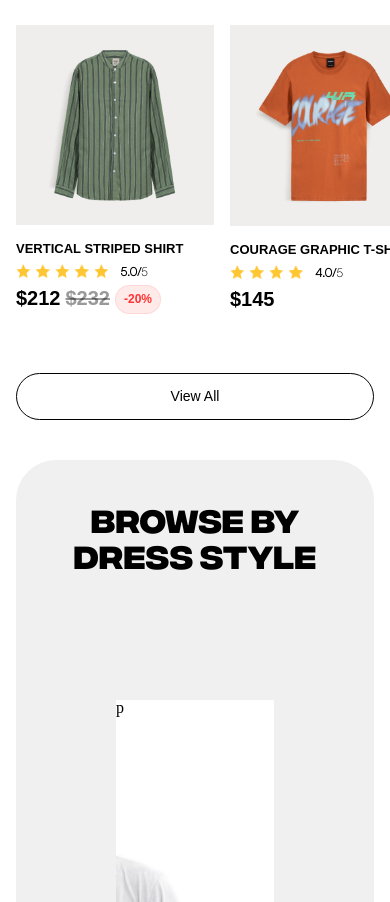
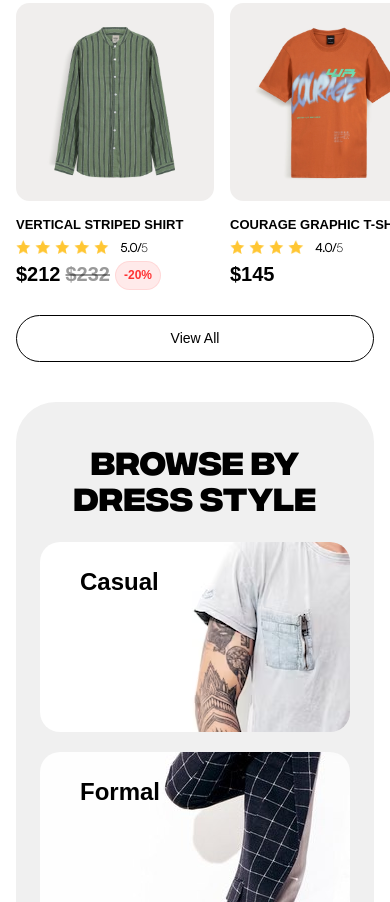
Before and after one commit to yashdpatel1712/html_training, a plain HTML site: page index.html in a window 390 px wide. Shown: the part 1751-2653 px from the top of the page. Drawn offline with Linux system fonts and the light colour scheme; a web font is replaced by a local one.

Commit message:
complete dressing style

```diff
--- a/css/dressStyle.css
+++ b/css/dressStyle.css
@@ -3,7 +3,7 @@
     border-radius: 40px;
 }
 .dress_style_container .dress_style_title p{
-    padding: 70px 0 0 0;
+    padding: 70px 0 64px 0;
     text-align: center;
     font-family: "Integral CF", sans-serif;
     font-weight: 700;
@@ -11,18 +11,73 @@
     line-height: 57.6px;
 }
 
-    .casual_formal_img .casual_img {
-        background-image: url('../img/casual_full.png');
-        height: 500px;
-        background-position: center;
-        background-repeat: no-repeat;
-        background-size: cover;
-        display: grid;
-        grid-column: 1 / 3;
-        grid-row: 3 / 3;
+.casual_formal_img{
+    padding: 0 0 20px 0;
+}
 
-        /* height: 100%;      */
-    }
+.party_gym_img{
+    padding: 0 0 76px 0;
+}
+
+.casual_formal_img, .party_gym_img{
+    display: flex;
+    flex-direction: row;
+    gap: 20px;
+    justify-content: center;
+    align-items: stretch;
+
+}
+
+.casual_formal_img .casual_img img,
+.casual_formal_img .formal_img img {
+transform: scaleX(-1);
+display: block;
+height: auto;
+object-fit: none;
+border-radius: 20px;
+}
+
+.party_gym_img .party_img img,
+.party_gym_img .gym_img img {
+display: block;
+height: auto;
+object-fit: none;
+border-radius: 20px;
+
+}
+
+.party_gym_img .gym_img img {
+    border-radius: 20px;
+    object-fit: cover;
+    object-position: 30% 36%;
+}
+
+.casual_formal_img .casual_img img , .party_gym_img .gym_img img{
+    width: 407px;
+    max-height: 289px;
+}
+
+.casual_formal_img .formal_img img, .party_gym_img .party_img img {
+    width: 684px;
+    max-height: 289px;
+}
+
+ .casual_img, .formal_img, .party_img, .gym_img {
+    position: relative;
+}
+.casual_title p, .formal_title p, .party_title p, .gym_title p {
+    position: absolute;
+    top: 8px;
+    left: 16px;
+    padding: 36px 0 0 25px;
+    font-family: "Satoshi Bold", sans-serif;
+    font-weight: 700;
+    font-size: 36px;
+    line-height: 48.6px;
+    margin: 0;
+}
+
+
 
 @media only screen and (max-width: 786px) {
     .dress_style_container .dress_style_title p{
@@ -31,4 +86,32 @@
         line-height: 36px;
 
     }
+
+    .casual_formal_img, .party_gym_img{
+        flex-direction: column;
+        align-items: center;
+    }
+
+    .casual_formal_img .casual_img img , .party_gym_img .gym_img img,
+    .casual_formal_img .formal_img img, .party_gym_img .party_img img {
+        width: 310px;
+        max-height: 190px;
+    }
+
+    .party_gym_img .party_img img {
+    border-radius: 20px;
+    object-fit: cover; /* Ensure the image covers the container */
+    object-position: 20% 100%; /* Crop 20% from the left and keep 80% from the right */
+    }
+
+    .casual_title p, .formal_title p, .party_title p, .gym_title p {
+        padding: 16px 0 0 24px;
+        font-size: 24px;
+        line-height: 32.4px;
+    }
+
+    .party_gym_img {
+        padding: 0 0 27px 0;
+    }
+
 }
--- a/css/newArrivals.css
+++ b/css/newArrivals.css
@@ -98,7 +98,14 @@
     border-radius: 62px;
 }
 
-
+.arrivals_cloth .cloth_img img{
+    overflow: hidden;
+    max-width: 295px;
+    height: auto;
+    object-fit: cover;
+    aspect-ratio: 1;
+    border-radius: 20px;
+}
 
 @media only screen and (max-width: 786px) {
     .new_arrivals_container{
@@ -121,6 +128,9 @@
         overflow: hidden;
         max-width: 198px;
         height: auto;
+        object-fit: cover;
+        aspect-ratio: 1;
+        border-radius: 13.42px;
     }
 
     .arrivals_cloth{
--- a/css/style.css
+++ b/css/style.css
@@ -641,7 +641,7 @@ border: none;
 
   .other_brand_logo {
     padding: 39px 0;
-    margin: -4px;
+    margin: -4px 0;
   }
 
   .brand_logo_img {
--- a/index.html
+++ b/index.html
@@ -389,19 +389,36 @@
 </div>
 
 
+<!-- dressing style container  -->
 <div class="dress_style_container">
   <div class="page_wrapper">
     <div class="dress_style_bgcolor">
       <div class="dress_style_title">
         <p>BROWSE BY dress STYLE</p>
       </div>
-      <div class="casual_formal_img" style="padding: 100px; ">
-        <!-- <img src="img/casual_full.png" style="width: 407px; height: 289px; transform: scaleX(-1);  object-fit: none;" alt=""> -->
-        <!-- <img src="img/formal_full.png" style="width: 684px; height: 289px; transform: scaleX(1);  object-fit: none; object-position: center top;" alt=""> -->
+      <div class="casual_formal_img" >
         <div class="casual_img">
-          p
+          <img src="img/casual_full.png" alt="">
+          <div class="casual_title"><p>Casual</p></div>
+        </div>
+        <div class="formal_img">
+          <img src="img/formal_full.png"  alt="">
+          <div class="formal_title"><p>Formal</p></div>
         </div>
       </div>
+
+
+      <div class="party_gym_img" >
+        <div class="party_img">
+          <img src="img/party_full.png" alt="">
+          <div class="party_title"><p>Party</p></div>
+        </div>
+        <div class="gym_img">
+          <img src="img/gym_full.png"  alt="">
+          <div class="gym_title"><p>Gym</p></div>
+        </div>
+      </div>
+
     </div>
   </div>
 </div>
```
Also changed, not shown: img/formal_full.png (added), img/gym_full.png (added), img/party_full.png (added).
